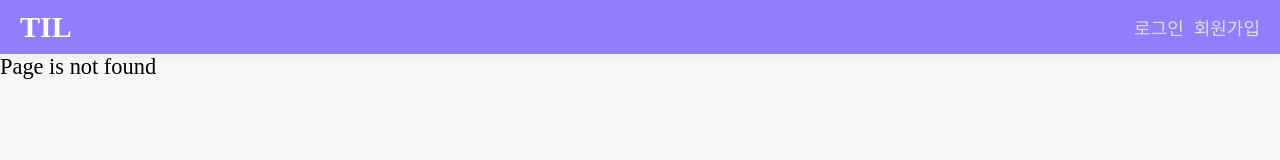
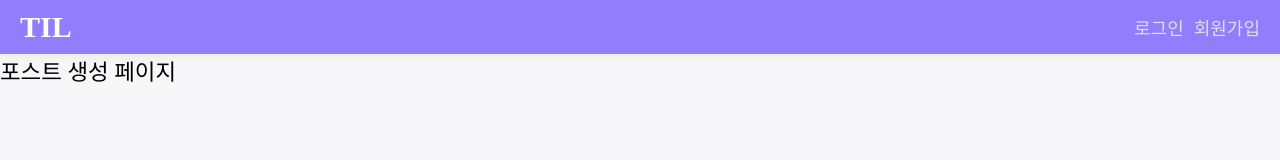
Before and after one commit to MonkCodingg/vue-til, a Vue app: page /add in a window 1280 px wide. Before the commit this address had no page. Shown: the top 160 px of the page. Built offline with nearby package versions, Linux system fonts and the light colour scheme; a web font is replaced by a local one.

Commit message:
학습 노트 등록 페이지 라우터 생성

```diff
--- a/src/components/common/AppHeader.vue
+++ b/src/components/common/AppHeader.vue
@@ -31,7 +31,7 @@ export default {
   methods: {
     logoutUser() {
       this.$store.commit('clearUsername');
-      this.$$router.push('/login');
+      this.$router.push('/login');
     },
   },
 };
--- a/src/routes/index.js
+++ b/src/routes/index.js
@@ -23,6 +23,10 @@ export default new VueRouter({
       component: () => import('@/views/MainPage.vue'),
     },
     {
+      path: '/add',
+      component: () => import('@/views/PostAddPage.vue'),
+    },
+    {
       path: '*',
       component: () => import('@/views/NotFoundPage.vue'),
     },
--- /dev/null
+++ b/src/views/PostAddPage.vue
@@ -0,0 +1,9 @@
+<template>
+  <div>포스트 생성 페이지</div>
+</template>
+
+<script>
+export default {};
+</script>
+
+<style></style>
```
